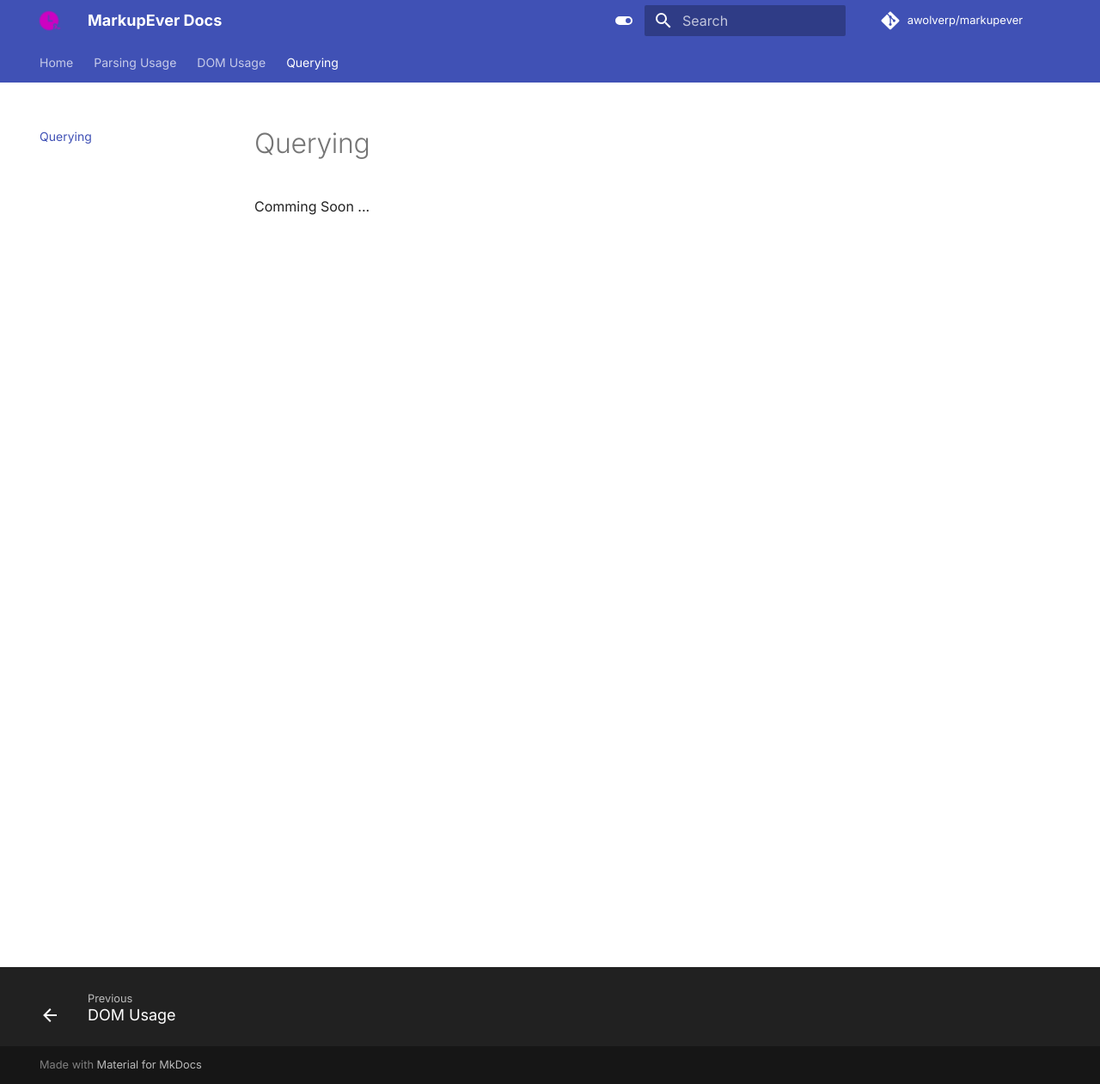
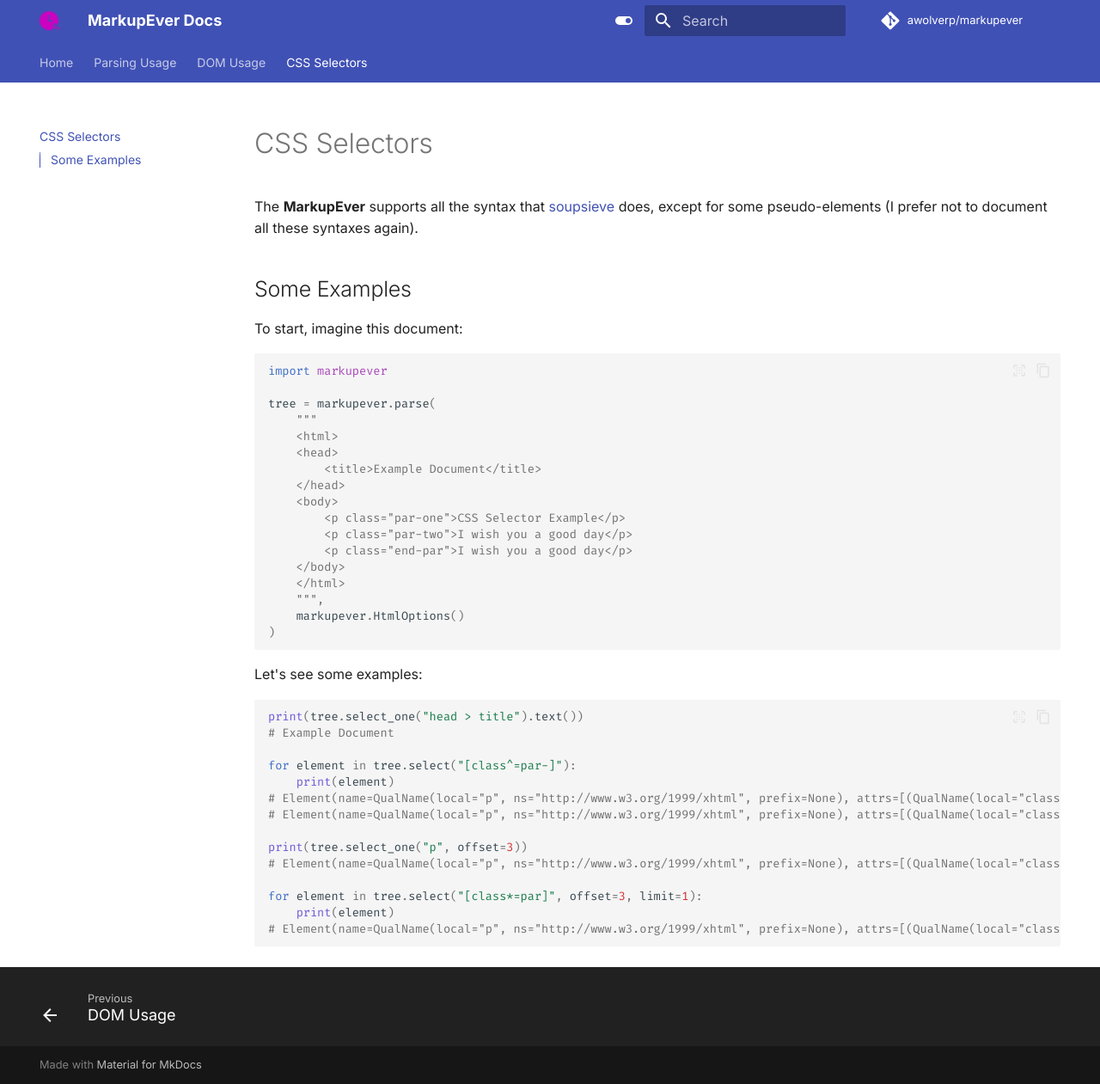
Before and after one commit to awolverp/markupever, an MkDocs documentation site: the page built from docs/docs/querying.md, in a window 1280 px wide and 1261 px high. Shown: the whole window at 86% size. Built offline with MkDocs 1.6.1 and Material for MkDocs 9.7.7, drawn with Linux system fonts in a browser that asks for light colours; comment, search, counter and statistics services are not loaded.

Commit message:
Complete documentation and update README.md

````diff
--- a/docs/docs/querying.md
+++ b/docs/docs/querying.md
@@ -1,6 +1,48 @@
 ---
-title: Querying
+title: CSS Selectors
 ---
 
-# Querying
-Comming Soon ...
+# CSS Selectors
+The **MarkupEver** supports all the syntax that [soupsieve](https://facelessuser.github.io/soupsieve/selectors/basic/) does, except for some pseudo-elements (I prefer not to document all these syntaxes again).
+
+## Some Examples
+To start, imagine this document:
+
+```python
+import markupever
+
+tree = markupever.parse(
+    """
+    <html>
+    <head>
+        <title>Example Document</title>
+    </head>
+    <body>
+        <p class="par-one">CSS Selector Example</p>
+        <p class="par-two">I wish you a good day</p>
+        <p class="end-par">I wish you a good day</p>
+    </body>
+    </html>
+    """,
+    markupever.HtmlOptions()
+)
+```
+
+Let's see some examples:
+
+```python
+print(tree.select_one("head > title").text())
+# Example Document
+
+for element in tree.select("[class^=par-]"):
+    print(element)
+# Element(name=QualName(local="p", ns="http://www.w3.org/1999/xhtml", prefix=None), attrs=[(QualName(local="class"), "par-one")], template=false, integration_point=false)
+# Element(name=QualName(local="p", ns="http://www.w3.org/1999/xhtml", prefix=None), attrs=[(QualName(local="class"), "par-two")], template=false, integration_point=false)
+
+print(tree.select_one("p", offset=3))
+# Element(name=QualName(local="p", ns="http://www.w3.org/1999/xhtml", prefix=None), attrs=[(QualName(local="class"), "end-par")], template=false, integration_point=false)
+
+for element in tree.select("[class*=par]", offset=3, limit=1):
+    print(element)
+# Element(name=QualName(local="p", ns="http://www.w3.org/1999/xhtml", prefix=None), attrs=[(QualName(local="class"), "end-par")], template=false, integration_point=false)
+```
````
Also changed, not shown: docs/docs/treedom.md (+9 -2 lines), README.md, 2 other files.
